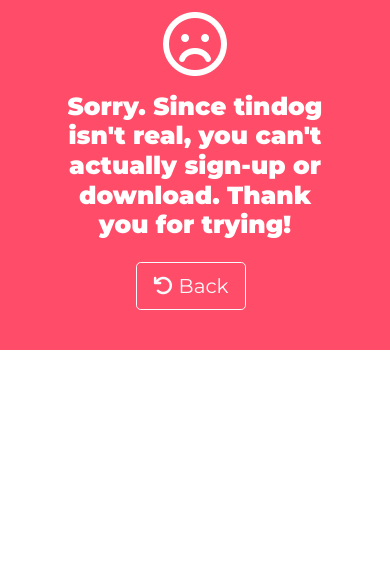
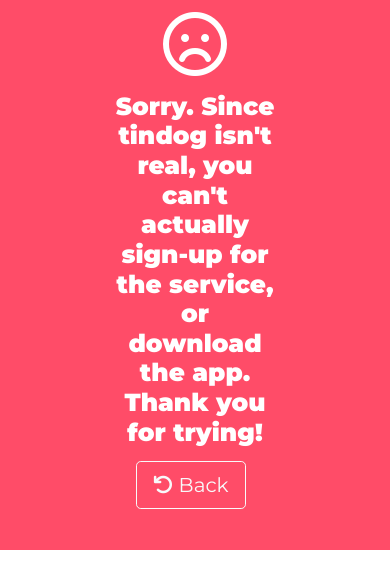
Before and after one commit to liamconeill/tindogproject, a plain HTML site: page sorry.html in a window 390 px wide. Drawn offline with nearby package versions, Linux system fonts and the light colour scheme.

Commit message:
Add files via upload
Updated responiveness of card width for mobile, as well as changed look of "sorry" page for download/sign-up placeholder

```diff
--- a/css/styles.css
+++ b/css/styles.css
@@ -147,6 +147,10 @@
   color: #ef8172;
 }
 
+.sorry-header {
+  margin: 0 20%;
+}
+
 /* General Section */
 .colored-section {
   background-color: #ff4c68;
--- a/sorry.html
+++ b/sorry.html
@@ -29,7 +29,8 @@
 
     <div class="container-fluid text-center">
       <i class="far fa-frown sorry-icon"></i>
-      <h2>Sorry. Since tindog isn't real, you can't actually sign-up or download. Thank you for trying!</h2>
+      <h2 class="sorry-header">Sorry. Since tindog isn't real, you can't actually sign-up for the service, or download the app.</h2>
+      <h2 class="sorry-header">Thank you for trying!</h2>
       <a type="button" href="index.html" class="btn btn-outline-light btn-lg download-button"><i class="fas fa-undo"></i> Back</a>
     </div>
 
```
Also changed, not shown: index.html (+3 -3 lines).
